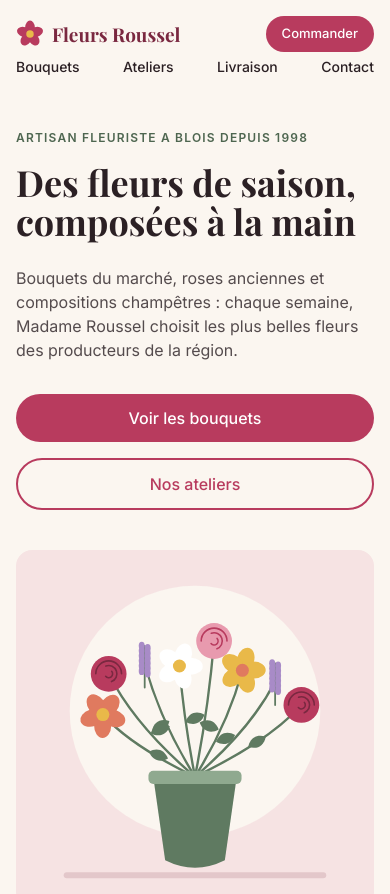
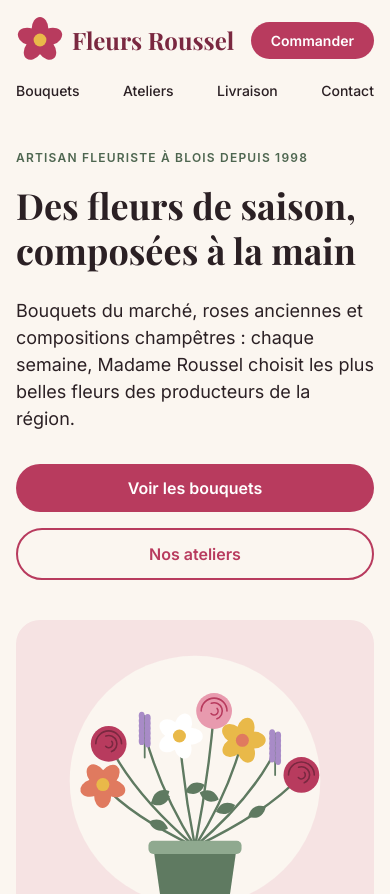
Before and after one commit to annagh89/Accueil-Roussel-, a website: page index.html in a window 390 px wide. Shown: the top 894 px of the page. Drawn offline with nearby package versions, Linux system fonts and the light colour scheme.

Commit message:
3 sections

```diff
--- a/index.html
+++ b/index.html
@@ -17,17 +17,17 @@
 <header class="bg-creme py-4">
     <div class="max-w-[1152px] mx-auto px-4 md:px-8 grid grid-cols-[1fr_auto] md:grid-cols-[auto_1fr_auto] items-center gap-y-4 md:gap-x-8">
 
-        <a href="index.html" class="flex items-center gap-2 sm:gap-3 min-w-0">
-            <img src="images/logo-roussel.svg" alt="" class="shrink-0 w-7 h-7 sm:w-auto sm:h-auto">
-            <span class="text-[19px] sm:text-[24px] font-titre text-bordeaux font-bold whitespace-nowrap truncate">Fleurs Roussel</span>
+        <a href="index.html" class="flex items-center gap-2  ">
+            <img src="images/logo-roussel.svg" alt="" class="shrink-0 ">
+            <span class="text-[24px] font-titre text-bordeaux font-bold whitespace-nowrap ">Fleurs Roussel</span>
         </a>
 
-        <a href="#commander" class="justify-self-end bg-framboise text-blanc px-[16px] sm:px-[20px] py-[8px] rounded-full font-inter font-medium text-[13px] sm:text-[14px] shrink-0 hover:bg-bordeaux transition-colors focus-visible:outline-2 focus-visible:outline-offset-2 focus-visible:outline-framboise md:order-3">
+        <a href="#commander" class="justify-self-end bg-framboise text-blanc px-[20px] py-[8px] rounded-full font-inter font-semibold text-[14px]  shrink-0 hover:bg-bordeaux transition-colors focus-visible:outline-2 focus-visible:outline-offset-2 focus-visible:outline-framboise md:order-3">
             Commander
         </a>
 
         <nav class="col-span-2 md:col-span-1 md:order-2 w-full" aria-label="Navigation principale">
-            <ul class="font-inter font-medium text-[14px] text-encre flex justify-between md:justify-center gap-x-[16px] md:gap-x-[42.67px] py-1">
+            <ul class="font-inter font-medium text-[14px] text-encre flex justify-between md:justify-center gap-x-[42.67px] md:gap-x-[24px]">
                 <li><a href="index.html" class="hover:text-bordeaux transition-colors focus-visible:outline-2 focus-visible:outline-offset-2 focus-visible:outline-framboise">Bouquets</a></li>
                 <li><a href="Ateliers.html" class="hover:text-bordeaux transition-colors focus-visible:outline-2 focus-visible:outline-offset-2 focus-visible:outline-framboise">Ateliers</a></li>
                 <li><a href="livraison.html" class="hover:text-bordeaux transition-colors focus-visible:outline-2 focus-visible:outline-offset-2 focus-visible:outline-framboise">Livraison</a></li>
@@ -44,24 +44,24 @@
         <div class="max-w-[1152px] mx-auto px-4 md:px-8 grid grid-cols-1 md:grid-cols-2 gap-[40px] items-center">
 
             <div>
-                <p class="text-[12px] font-semibold tracking-[0.1em] text-sauge mb-[16px] uppercase">ARTISAN FLEURISTE A BLOIS DEPUIS 1998</p>
+                <p class="text-[12px] font-semibold tracking-[0.1em] text-sauge mb-[16px] uppercase">Artisan fleuriste à Blois depuis 1998</p>
 
-                <h1 class="text-[36px] md:text-[48px] lg:text-[60px] leading-[1.1] font-bold font-titre mb-[24px] text-encre">
+                <h1 class="text-[36px] md:text-[48px] lg:text-[60px] leading-[1.25] font-bold font-titre mb-[24px] text-encre">
                     Des fleurs de saison, composées à la main
                 </h1>
 
-                <p class="mb-[32px] font-inter text-[16px] md:text-[18px] text-encre/80">
+                <p class="font-inter text-[18px] text-encre mb-[32px] ">
                     Bouquets du marché, roses anciennes et compositions champêtres : chaque semaine, Madame Roussel choisit les plus belles fleurs des producteurs de la région.
                 </p>
 
                 <ul class="flex flex-col sm:flex-row gap-4">
                     <li>
-                        <a href="#commander" class="block w-full sm:w-auto sm:inline-block text-center bg-framboise text-blanc px-[32px] py-3 rounded-full font-medium font-inter hover:opacity-90 transition-opacity focus-visible:outline-2 focus-visible:outline-offset-2 focus-visible:outline-framboise">
+                        <a href="#commander" class="block w-full sm:w-auto sm:inline-block text-center bg-framboise text-blanc px-[24px] py-[12px] rounded-full font-semibold font-inter text-[16px] leading-[24px] hover:bg-bordeaux transition-colors focus-visible:outline-2 focus-visible:outline-offset-2 focus-visible:outline-framboise">
                             Voir les bouquets
                         </a>
                     </li>
                     <li>
-                        <a href="Ateliers.html" class="block w-full sm:w-auto sm:inline-block text-center border-2 border-framboise text-framboise px-[32px] py-3 rounded-full font-medium font-inter hover:bg-bordeaux/5 transition-colors focus-visible:outline-2 focus-visible:outline-offset-2 focus-visible:outline-framboise">
+                        <a href="Ateliers.html" class="block w-full sm:w-auto sm:inline-block text-center border-2 border-framboise text-framboise px-[24px] py-[12px] rounded-full font-semibold font-inter text-[16px] leading-[24px] hover:border-bordeaux hover:text-bordeaux hover:bg-bordeaux/5 transition-colors focus-visible:outline-2 focus-visible:outline-offset-2 focus-visible:outline-framboise">
                             Nos ateliers
                         </a>
                     </li>
@@ -69,7 +69,7 @@
             </div>
 
             <div>
-                <img class="rounded-[16px] md:rounded-[24px] w-full object-cover" src="images/bouquet-vase.svg" alt="Composition florale dans un vase">
+                <img class="rounded-[24px] w-full object-cover" src="images/bouquet-vase.svg" alt="Composition florale dans un vase">
             </div>
 
         </div>
@@ -78,7 +78,7 @@
     <!-- SECTION BOUQUETS -->
     <section id="commander" class="bg-blanc py-[64px] md:py-[96px]">
         <div class="max-w-[1152px] mx-auto px-4 md:px-8">
-            <h2 class="font-titre font-bold text-[30px] md:text-[36px] leading-[1.2] mb-[16px] text-encre">
+            <h2 class="font-titre font-bold text-[30px] md:text-[36px] leading-[36px] md:leading-[40px] mb-[16px] text-encre">
                 Les bouquets de la semaine
             </h2>
             <p class="font-inter text-[16px] mb-[40px] text-encre/80">
@@ -87,7 +87,7 @@
 
             <div class="flex flex-wrap gap-x-[40px] gap-y-[32px]">
 
-                <article class="w-full sm:w-[calc((100%_-_40px)/2)] lg:w-[calc((100%_-_80px)/3)] flex flex-col overflow-hidden rounded-[16px] bg-creme shadow-[0_1px_3px_rgba(0,0,0,0.08)] transition-shadow duration-200 hover:shadow-[0_8px_24px_rgba(0,0,0,0.12)]">
+                <article class="w-full sm:w-[calc((100%_-_40px)/2)] lg:w-[calc((100%_-_80px)/3)] flex flex-col overflow-hidden rounded-[16px] bg-creme shadow-[0_1px_3px_rgba(0,0,0,0.06)] transition-shadow duration-200 hover:shadow-[0_8px_24px_rgba(0,0,0,0.12)]">
                     <img src="images/bouquet-marche.svg" alt="Bouquet du marché avec renoncules et marguerites" class="aspect-[4/3] w-full object-cover">
                     <div class="flex flex-1 flex-col p-[24px]">
                         <h3 class="font-titre font-bold text-[20px] mb-[8px] text-bordeaux">Bouquet du marché</h3>
@@ -101,7 +101,7 @@
                     </div>
                 </article>
 
-                <article class="w-full sm:w-[calc((100%_-_40px)/2)] lg:w-[calc((100%_-_80px)/3)] flex flex-col overflow-hidden rounded-[16px] bg-creme shadow-[0_1px_3px_rgba(0,0,0,0.08)] transition-shadow duration-200 hover:shadow-[0_8px_24px_rgba(0,0,0,0.12)]">
+                <article class="w-full sm:w-[calc((100%_-_40px)/2)] lg:w-[calc((100%_-_80px)/3)] flex flex-col overflow-hidden rounded-[16px] bg-creme shadow-[0_1px_3px_rgba(0,0,0,0.06)] transition-shadow duration-200 hover:shadow-[0_8px_24px_rgba(0,0,0,0.12)]">
                     <img src="images/bouquet-roses.svg" alt="Bouquet de roses anciennes parfumées" class="aspect-[4/3] w-full object-cover">
                     <div class="flex flex-1 flex-col p-[24px]">
                         <h3 class="font-titre font-bold text-[20px] mb-[8px] text-bordeaux">Roses anciennes</h3>
@@ -115,7 +115,7 @@
                     </div>
                 </article>
 
-                <article class="w-full sm:w-[calc((100%_-_40px)/2)] lg:w-[calc((100%_-_80px)/3)] flex flex-col overflow-hidden rounded-[16px] bg-creme shadow-[0_1px_3px_rgba(0,0,0,0.08)] transition-shadow duration-200 hover:shadow-[0_8px_24px_rgba(0,0,0,0.12)]">
+                <article class="w-full sm:w-[calc((100%_-_40px)/2)] lg:w-[calc((100%_-_80px)/3)] flex flex-col overflow-hidden rounded-[16px] bg-creme shadow-[0_1px_3px_rgba(0,0,0,0.06)] transition-shadow duration-200 hover:shadow-[0_8px_24px_rgba(0,0,0,0.12)]">
                     <img src="images/bouquet-champetre.svg" alt="Bouquet champêtre avec fleurs des champs" class="aspect-[4/3] w-full object-cover">
                     <div class="flex flex-1 flex-col p-[24px]">
                         <h3 class="font-titre font-bold text-[20px] mb-[8px] text-bordeaux">Champêtre</h3>
```
Also changed, not shown: dist/output.css.
